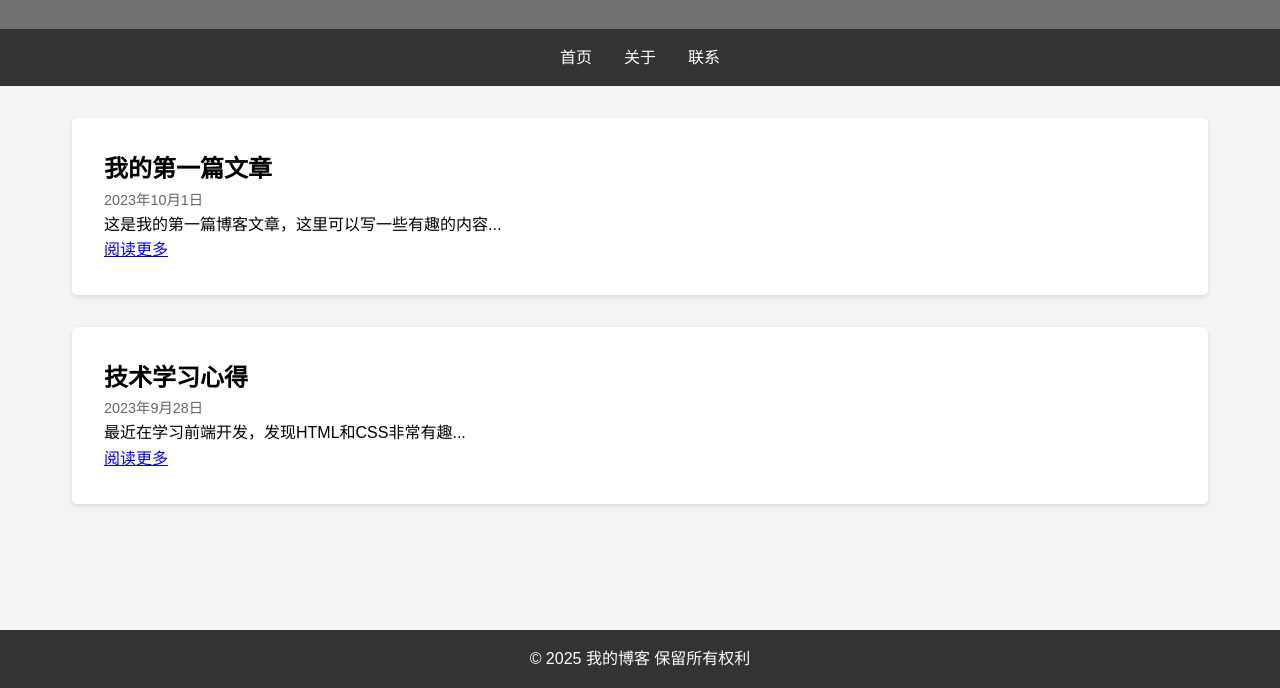
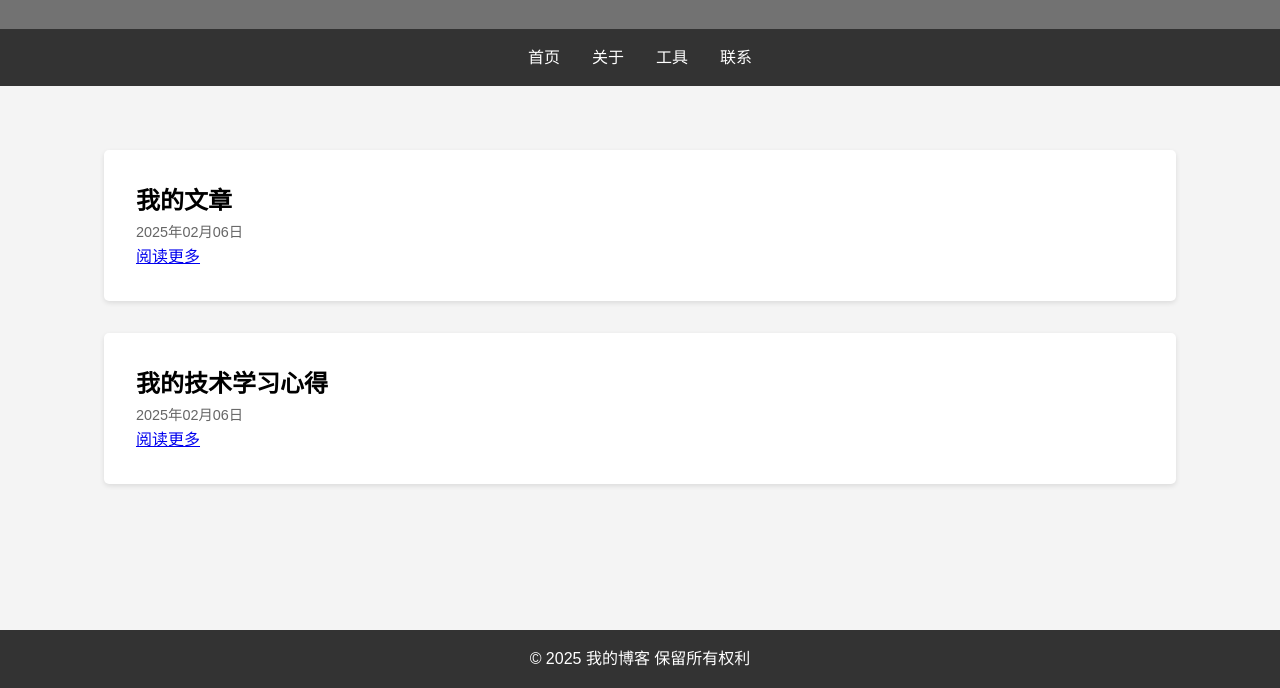
Before and after one commit to wymnjwj/wymnjwj.github.io, a plain HTML site: page index.html in a window 1280 px wide. Shown: the part 112-800 px from the top of the page. Drawn offline with Linux system fonts and the light colour scheme.

Commit message:
Update index.html

```diff
--- a/index.html
+++ b/index.html
@@ -79,27 +79,64 @@
 
     <nav>
         <ul>
-            <li><a href="#">首页</a></li>
-            <li><a href="#">关于</a></li>
-            <li><a href="#">联系</a></li>
+            <li><a href="#" data-page="home">首页</a></li>
+            <li><a href="#" data-page="about">关于</a></li>
+            <li><a href="#" data-page="tools">工具</a></li>
+            <li><a href="#" data-page="contact">联系</a></li>
         </ul>
     </nav>
 
-    <div class="container">
-        <article class="blog-post">
-            <h2>我的第一篇文章</h2>
-            <p class="post-date">2023年10月1日</p>
-            <p>这是我的第一篇博客文章，这里可以写一些有趣的内容...</p>
-            <a href="#">阅读更多</a>
-        </article>
+    <div class="container" id="content">
 
-        <article class="blog-post">
-            <h2>技术学习心得</h2>
-            <p class="post-date">2023年9月28日</p>
-            <p>最近在学习前端开发，发现HTML和CSS非常有趣...</p>
-            <a href="#">阅读更多</a>
-        </article>
     </div>
+
+    <script>
+        // 定义页面内容
+        const pages = {
+            home: `
+            <div class="container" id="content">
+                    <article class="blog-post">
+                        <h2>我的文章</h2>
+                        <p class="post-date">2025年02月06日</p>
+                        <a href="#">阅读更多</a>
+                    </article>
+                    <article class="blog-post">
+                        <h2>我的技术学习心得</h2>
+                        <p class="post-date">2025年02月06日</p>
+                        <a href="#">阅读更多</a>
+                    </article>
+            </div>
+            `,
+            about: `
+                <h2>关于</h2>
+                <p>个人小站</p>
+            `,
+            contact: `
+                <p>邮箱：912935853@qq.com</p>
+            `,
+            tools: `
+                <h2>工具推荐</h2>
+                <br></br>
+                <p>video timing计算的网址工具推荐：<\p>
+                <a href = https://tomverbeure.github.io/video_timings_calculator> https://tomverbeure.github.io/video_timings_calculator </a>
+                <br></br>
+                <p>CRC计算多项式code生成网址工具推荐：<\p>
+                <a href = http://outputlogic.com/?page_id=321>http://outputlogic.com/?page_id=321 </a>
+            `
+        };
+
+        // 加载默认页面
+        document.getElementById('content').innerHTML = pages.home;
+
+        // 监听导航菜单点击事件
+        document.querySelectorAll('nav a').forEach(link => {
+            link.addEventListener('click', (e) => {
+                e.preventDefault(); // 阻止默认跳转行为
+                const page = link.getAttribute('data-page'); // 获取链接文本（如“首页”）
+                document.getElementById('content').innerHTML = pages[page]; // 更新内容
+            });
+        });
+    </script>
 
     <footer>
         <p>&copy; 2025 我的博客 保留所有权利</p>
```
